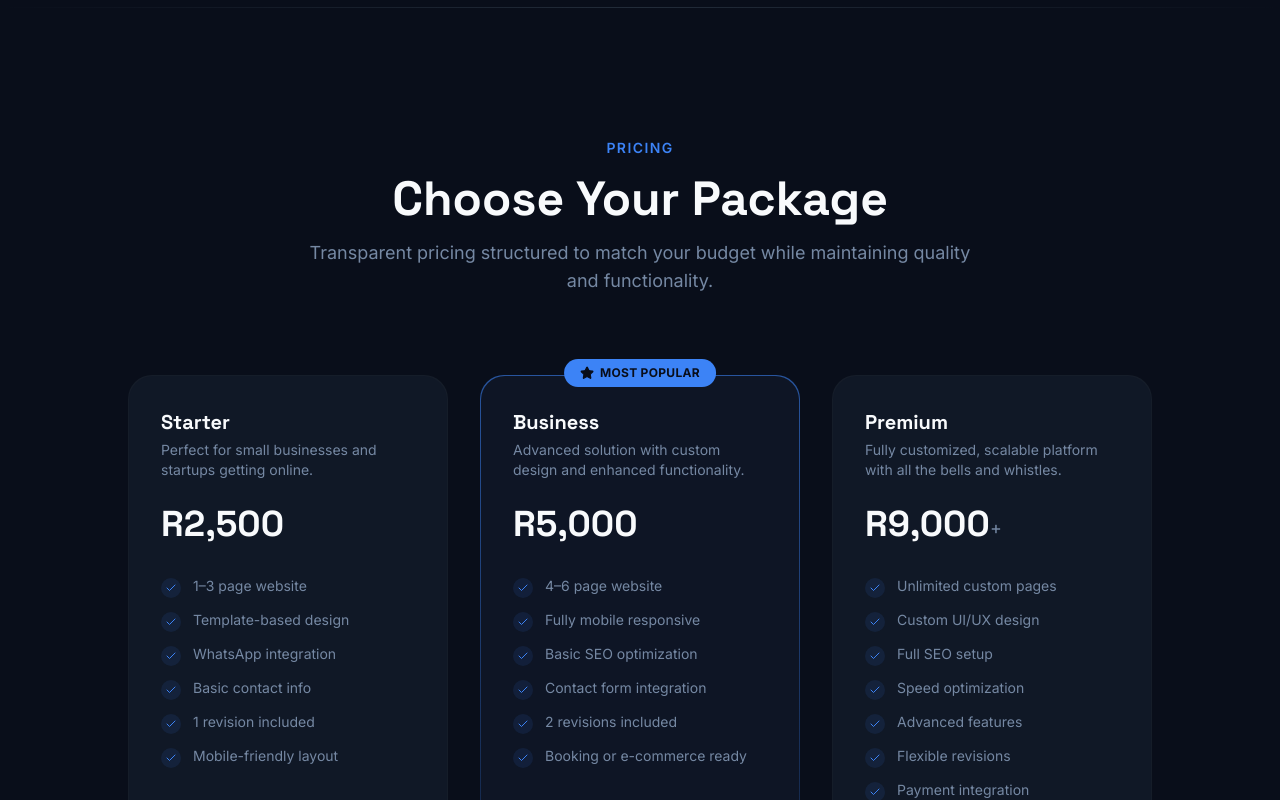
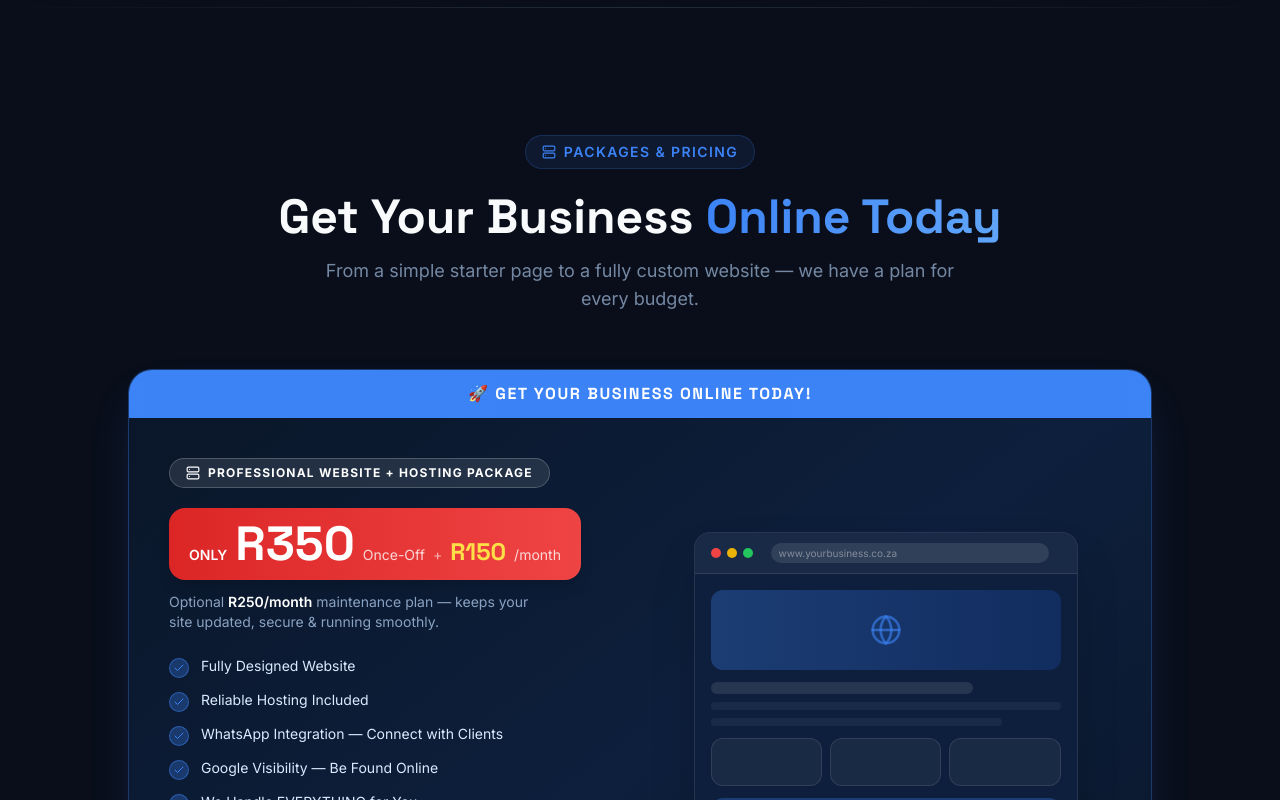
Before and after one commit to Sphile2012/nexamello, a React (Vite) app: page / in a window 1280 px wide. Shown: the part 2000-2800 px from the top of the page. Built offline with nearby package versions, Linux system fonts and the light colour scheme.

Commit message:
feat: R350 starter package, remove pricing section, own-a-website plans, enhanced hosting section

```diff
--- a/src/components/Footer.jsx
+++ b/src/components/Footer.jsx
@@ -8,8 +8,7 @@ export default function Footer() {
 
   const links = [
     { label: "Services", href: "#services" },
-    { label: "Pricing", href: "#pricing" },
-    { label: "Hosting", href: "#hosting" },
+    { label: "Packages", href: "#hosting" },
     { label: "Process", href: "#workflow" },
     { label: "Add-Ons", href: "#addons" },
     { label: "Why Us", href: "#value" },
--- a/src/components/HeroSection.jsx
+++ b/src/components/HeroSection.jsx
@@ -125,7 +125,7 @@ export default function HeroSection({ heroImage }) {
           <Button
             size="lg"
             variant="outline"
-            onClick={() => scrollTo("#pricing")}
+            onClick={() => scrollTo("#hosting")}
             className="font-inter font-semibold rounded-full px-8 py-6 text-base border-border/60 hover:bg-secondary/50 hover:border-primary/40 transition-all duration-300"
           >
             <Code2 className="w-4 h-4 mr-2" />
--- a/src/components/HostingSection.jsx
+++ b/src/components/HostingSection.jsx
@@ -1,106 +1,277 @@
 import { motion } from "framer-motion";
-import { Check, Server, ArrowRight, Star } from "lucide-react";
+import {
+  Check, Server, ArrowRight, Star, Zap,
+  Smartphone, Globe, ShieldCheck, Wrench,
+  Store, Scissors, Plug, Building2,
+} from "lucide-react";
 import { Button } from "@/components/ui/button";
-
-const WHATSAPP_NUMBER = "27823562239";
-
-const plans = [
-  {
-    name: "Basic",
-    price: "R2,500",
-    label: "once off Web design",
-    monthly: "R250/mo",
-    highlighted: false,
-    features: [
-      "5 GB SSD Storage",
-      "1–3 Page Website",
-      "Website Builder",
-      "SSL Security Certificate",
-      "Unlimited* Traffic",
-      "2 Databases",
-      "50 Mailboxes",
-      "Anti-SPAM & Anti-Virus",
-      "Webmail Access",
-      "cPanel (Control Panel)",
-      "Softaculous App Installer",
-      "WordPress Toolkit",
-    ],
-  },
-  {
-    name: "Standard",
-    price: "R4,500",
-    label: "once off Web design",
-    monthly: "R250/mo",
-    highlighted: true,
-    features: [
-      "15 GB SSD Storage",
-      "4–6 Page Website",
-      "Website Builder",
-      "SSL Security Certificate",
-      "Unlimited* Traffic",
-      "5 Databases",
-      "150 Mailboxes",
-      "Anti-SPAM & Anti-Virus",
-      "Webmail Access",
-      "cPanel (Control Panel)",
-      "Softaculous App Installer",
-      "WordPress Toolkit",
-    ],
-  },
-  {
-    name: "Pro",
-    price: "R9,000",
-    label: "once off Web design",
-    monthly: "R250/mo",
-    highlighted: false,
-    features: [
-      "35 GB SSD Storage",
-      "Custom Design",
-      "Website Builder",
-      "SSL Security Certificate",
-      "Unlimited* Traffic",
-      "10 Databases",
-      "300 Mailboxes",
-      "Anti-SPAM & Anti-Virus",
-      "Webmail Access",
-      "cPanel (Control Panel)",
-      "Softaculous App Installer",
-      "WordPress Toolkit",
-    ],
-  },
-];
 
 const scrollTo = (href) => {
   const el = document.querySelector(href);
   if (el) el.scrollIntoView({ behavior: "smooth" });
 };
 
+const starterFeatures = [
+  { icon: Globe, text: "Fully Designed Website" },
+  { icon: Server, text: "Reliable Hosting Included" },
+  { icon: Smartphone, text: "WhatsApp Integration — Connect with Clients" },
+  { icon: Zap, text: "Google Visibility — Be Found Online" },
+  { icon: ShieldCheck, text: "We Handle EVERYTHING for You" },
+];
+
+const perfectFor = [
+  { icon: Building2, label: "Small Businesses" },
+  { icon: Scissors, label: "Salons & Barbers" },
+  { icon: Plug, label: "Plumbers & Electricians" },
+  { icon: Store, label: "Shops & Startups" },
+];
+
+const ownPlans = [
+  {
+    name: "Basic",
+    price: "R2,500",
+    label: "Own a Website",
+    monthly: "+ R250/mo hosting",
+    highlighted: false,
+    features: [
+      "1–3 Page Website",
+      "5 GB SSD Storage",
+      "SSL Security Certificate",
+      "Unlimited* Traffic",
+      "50 Mailboxes",
+      "WhatsApp Integration",
+      "Mobile Responsive",
+      "cPanel Access",
+    ],
+  },
+  {
+    name: "Standard",
+    price: "R4,500",
+    label: "Own a Website",
+    monthly: "+ R250/mo hosting",
+    highlighted: true,
+    features: [
+      "4–6 Page Website",
+      "15 GB SSD Storage",
+      "SSL Security Certificate",
+      "Unlimited* Traffic",
+      "150 Mailboxes",
+      "WhatsApp + Contact Form",
+      "Basic SEO Setup",
+      "cPanel + WordPress Toolkit",
+    ],
+  },
+  {
+    name: "Pro",
+    price: "R9,000",
+    label: "Own a Website",
+    monthly: "+ R250/mo hosting",
+    highlighted: false,
+    features: [
+      "Unlimited Custom Pages",
+      "35 GB SSD Storage",
+      "SSL Security Certificate",
+      "Unlimited* Traffic",
+      "300 Mailboxes",
+      "Full SEO + Speed Optimization",
+      "Payment Integration",
+      "Analytics Dashboard",
+    ],
+  },
+];
+
 export default function HostingSection() {
   return (
-    <section id="process" className="py-24 sm:py-32 relative">
+    <section id="hosting" className="py-24 sm:py-32 relative">
       <div className="absolute top-0 left-0 right-0 h-px bg-gradient-to-r from-transparent via-border to-transparent" />
 
       <div className="max-w-7xl mx-auto px-4 sm:px-6 lg:px-8">
-        {/* Header */}
+
+        {/* ── Section header ── */}
         <motion.div
           initial={{ opacity: 0, y: 20 }}
           whileInView={{ opacity: 1, y: 0 }}
           viewport={{ once: true }}
           transition={{ duration: 0.6 }}
-          className="text-center mb-6"
+          className="text-center mb-14"
         >
-          <div className="inline-flex items-center gap-2 px-4 py-2 rounded-full bg-primary/10 border border-primary/20 mb-6">
-            <Server className="w-4 h-4 text-primary" />
-            <span className="text-sm font-inter font-medium text-primary">
-              Hosting & Building Packages
+          <span className="inline-flex items-center gap-2 px-4 py-1.5 rounded-full bg-primary/10 border border-primary/20 text-sm font-inter font-semibold text-primary uppercase tracking-widest mb-4">
+            <Server className="w-3.5 h-3.5" />
+            Packages & Pricing
+          </span>
+          <h2 className="mt-2 font-space font-bold text-3xl sm:text-4xl lg:text-5xl text-foreground">
+            Get Your Business{" "}
+            <span className="bg-gradient-to-r from-primary to-blue-400 bg-clip-text text-transparent">
+              Online Today
             </span>
+          </h2>
+          <p className="mt-4 max-w-2xl mx-auto text-muted-foreground font-inter text-lg">
+            From a simple starter page to a fully custom website — we have a plan for every budget.
+          </p>
+        </motion.div>
+
+        {/* ══════════════════════════════════════════
+            STARTER CARD — R350 once-off
+        ══════════════════════════════════════════ */}
+        <motion.div
+          initial={{ opacity: 0, y: 30 }}
+          whileInView={{ opacity: 1, y: 0 }}
+          viewport={{ once: true }}
+          transition={{ duration: 0.7 }}
+          className="max-w-5xl mx-auto mb-16"
+        >
+          <div className="relative rounded-3xl overflow-hidden border border-primary/30 bg-gradient-to-br from-[#0a1628] via-[#0d1f3c] to-[#0a1628] shadow-2xl shadow-primary/20">
+
+            {/* Top banner */}
+            <div className="bg-gradient-to-r from-primary via-blue-500 to-primary px-6 py-3 text-center">
+              <p className="font-space font-bold text-white text-sm sm:text-base uppercase tracking-widest">
+                🚀 Get Your Business Online Today!
+              </p>
+            </div>
+
+            <div className="p-8 sm:p-10 grid grid-cols-1 lg:grid-cols-2 gap-10 items-center">
+
+              {/* Left — pricing & features */}
+              <div>
+                {/* Package label */}
+                <div className="inline-flex items-center gap-2 px-4 py-1.5 rounded-full bg-white/10 border border-white/20 text-xs font-inter font-bold text-white uppercase tracking-widest mb-5">
+                  <Server className="w-3.5 h-3.5" />
+                  Professional Website + Hosting Package
+                </div>
+
+                {/* Price */}
+                <div className="mb-6">
+                  <div className="inline-flex items-baseline gap-2 px-5 py-3 rounded-2xl bg-gradient-to-r from-red-600 to-red-500 shadow-lg">
+                    <span className="text-white font-inter font-semibold text-sm">ONLY</span>
+                    <span className="font-space font-bold text-4xl sm:text-5xl text-white">R350</span>
+                    <span className="text-white/80 font-inter text-sm">Once-Off</span>
+                    <span className="text-white/60 font-inter text-sm">+</span>
+                    <span className="font-space font-bold text-2xl text-yellow-300">R150</span>
+                    <span className="text-white/80 font-inter text-sm">/month</span>
+                  </div>
+                  <p className="mt-3 text-sm font-inter text-blue-200/70 max-w-sm">
+                    Optional <span className="text-white font-semibold">R250/month</span> maintenance plan — keeps your site updated, secure & running smoothly.
+                  </p>
+                </div>
+
+                {/* Features */}
+                <ul className="space-y-3 mb-8">
+                  {starterFeatures.map((f) => (
+                    <li key={f.text} className="flex items-start gap-3">
+                      <div className="w-5 h-5 rounded-full bg-primary/30 border border-primary/50 flex items-center justify-center flex-shrink-0 mt-0.5">
+                        <Check className="w-3 h-3 text-primary" />
+                      </div>
+                      <span className="text-sm font-inter text-blue-100">{f.text}</span>
+                    </li>
+                  ))}
+                </ul>
+
+                {/* Perfect for */}
+                <div className="mb-8">
+                  <p className="text-xs font-inter font-bold text-yellow-400 uppercase tracking-widest mb-3">
+                    Perfect for:
+                  </p>
+                  <div className="grid grid-cols-2 gap-2">
+                    {perfectFor.map((item) => (
+                      <div key={item.label} className="flex items-center gap-2 px-3 py-2 rounded-xl bg-white/5 border border-white/10">
+                        <item.icon className="w-4 h-4 text-primary flex-shrink-0" />
+                        <span className="text-xs font-inter text-blue-100">{item.label}</span>
+                      </div>
+                    ))}
+                  </div>
+                </div>
+
+                {/* No stress banner */}
+                <div className="px-4 py-2.5 rounded-xl bg-gradient-to-r from-orange-600/80 to-orange-500/80 text-center mb-6">
+                  <p className="text-sm font-inter font-bold text-white">
+                    No Stress. No Tech Skills Needed. We Do It All.
+                  </p>
+                </div>
+
+                {/* CTA */}
+                <a
+                  href="https://wa.me/27823562239?text=Hi%20NexaWeb!%20I%27m%20interested%20in%20the%20R350%20starter%20website%20package."
+                  target="_blank"
+                  rel="noopener noreferrer"
+                  className="flex items-center justify-center gap-2 w-full py-4 rounded-2xl bg-[#25D366] hover:bg-[#25D366]/90 text-white font-inter font-bold text-base transition-all hover:scale-[1.02] shadow-lg shadow-[#25D366]/30"
+                >
+                  <span className="w-2 h-2 rounded-full bg-white animate-pulse" />
+                  WhatsApp Us Now to Get Started!
+                </a>
+              </div>
+
+              {/* Right — visual */}
+              <div className="flex flex-col items-center justify-center gap-6">
+                {/* Mock browser window */}
+                <div className="w-full max-w-sm rounded-2xl overflow-hidden border border-white/10 shadow-2xl bg-[#0d1f3c]">
+                  {/* Browser bar */}
+                  <div className="flex items-center gap-1.5 px-4 py-2.5 bg-white/5 border-b border-white/10">
+                    <span className="w-2.5 h-2.5 rounded-full bg-red-500" />
+                    <span className="w-2.5 h-2.5 rounded-full bg-yellow-500" />
+                    <span className="w-2.5 h-2.5 rounded-full bg-green-500" />
+                    <div className="flex-1 mx-3 h-5 rounded-md bg-white/10 flex items-center px-2">
+                      <span className="text-[10px] font-inter text-white/40">www.yourbusiness.co.za</span>
+                    </div>
+                  </div>
+                  {/* Mock website content */}
+                  <div className="p-4 space-y-3">
+                    <div className="h-20 rounded-xl bg-gradient-to-r from-primary/30 to-blue-600/20 flex items-center justify-center">
+                      <Globe className="w-8 h-8 text-primary/60" />
+                    </div>
+                    <div className="space-y-2">
+                      <div className="h-3 rounded-full bg-white/10 w-3/4" />
+                      <div className="h-2 rounded-full bg-white/5 w-full" />
+                      <div className="h-2 rounded-full bg-white/5 w-5/6" />
+                    </div>
+                    <div className="grid grid-cols-3 gap-2">
+                      {[...Array(3)].map((_, i) => (
+                        <div key={i} className="h-12 rounded-lg bg-white/5 border border-white/10" />
+                      ))}
+                    </div>
+                    <div className="h-8 rounded-xl bg-primary/30 flex items-center justify-center">
+                      <span className="text-xs font-inter text-primary/80 font-semibold">Contact Us</span>
+                    </div>
+                  </div>
+                </div>
+
+                {/* Stats */}
+                <div className="grid grid-cols-2 gap-3 w-full max-w-sm">
+                  {[
+                    { value: "R350", label: "Once-Off Setup" },
+                    { value: "R150", label: "Per Month" },
+                    { value: "1–3", label: "Days Delivery" },
+                    { value: "100%", label: "Mobile Ready" },
+                  ].map((s) => (
+                    <div key={s.label} className="text-center p-3 rounded-xl bg-white/5 border border-white/10">
+                      <p className="font-space font-bold text-xl text-primary">{s.value}</p>
+                      <p className="text-xs font-inter text-blue-200/60 mt-0.5">{s.label}</p>
+                    </div>
+                  ))}
+                </div>
+              </div>
+            </div>
           </div>
-          <h2 className="font-space font-bold text-3xl sm:text-4xl lg:text-5xl text-foreground">
-            Website Hosting &{" "}
-            <span className="text-primary">Building Packages</span>
-          </h2>
-          <p className="mt-4 max-w-xl mx-auto text-muted-foreground font-inter text-lg">
-            Everything you need to get online — hosting, email, security, and a professionally built website, all in one.
+        </motion.div>
+
+        {/* ══════════════════════════════════════════
+            OWN A WEBSITE — R2,500 / R4,500 / R9,000
+        ══════════════════════════════════════════ */}
+        <motion.div
+          initial={{ opacity: 0, y: 20 }}
+          whileInView={{ opacity: 1, y: 0 }}
+          viewport={{ once: true }}
+          transition={{ duration: 0.6 }}
+          className="text-center mb-10"
+        >
+          <div className="inline-flex items-center gap-2 px-4 py-1.5 rounded-full bg-primary/10 border border-primary/20 text-sm font-inter font-semibold text-primary uppercase tracking-widest mb-3">
+            <Star className="w-3.5 h-3.5" fill="currentColor" />
+            Own a Website
+          </div>
+          <h3 className="font-space font-bold text-2xl sm:text-3xl text-foreground">
+            Full Ownership Packages
+          </h3>
+          <p className="mt-2 text-muted-foreground font-inter">
+            Your website, your asset. Pay once, own it forever.
           </p>
         </motion.div>
 
@@ -109,54 +280,55 @@ export default function HostingSection() {
           initial={{ opacity: 0, scale: 0.95 }}
           whileInView={{ opacity: 1, scale: 1 }}
           viewport={{ once: true }}
-          transition={{ duration: 0.5, delay: 0.1 }}
-          className="flex justify-center mb-12"
+          transition={{ duration: 0.5 }}
+          className="flex justify-center mb-10"
         >
-          <div className="inline-flex items-center gap-3 px-6 py-3 rounded-full bg-primary/15 border border-primary/30">
+          <div className="inline-flex items-center gap-3 px-6 py-3 rounded-full bg-primary/10 border border-primary/25">
             <div className="w-2 h-2 rounded-full bg-primary animate-pulse" />
             <span className="font-inter font-semibold text-foreground text-sm sm:text-base">
-              Monthly subscription fee: <span className="text-primary font-bold">R250/month</span>
+              Monthly hosting fee: <span className="text-primary font-bold">R250/month</span>
             </span>
           </div>
         </motion.div>
 
-        {/* Pricing cards */}
         <div className="grid grid-cols-1 lg:grid-cols-3 gap-6 lg:gap-8 max-w-5xl mx-auto">
-          {plans.map((plan, i) => (
+          {ownPlans.map((plan, i) => (
             <motion.div
               key={plan.name}
               initial={{ opacity: 0, y: 30 }}
               whileInView={{ opacity: 1, y: 0 }}
               viewport={{ once: true }}
               transition={{ duration: 0.6, delay: i * 0.1 }}
-              className={`relative rounded-3xl p-px ${
+              whileHover={{ y: -6 }}
+              className={`relative rounded-3xl p-px transition-all duration-300 ${
                 plan.highlighted
                   ? "bg-gradient-to-b from-primary/60 to-primary/10"
-                  : "bg-border/50"
+                  : "bg-border/50 hover:bg-border/80"
               }`}
             >
               {plan.highlighted && (
-                <div className="absolute -top-4 left-1/2 -translate-x-1/2 px-4 py-1.5 rounded-full bg-primary text-primary-foreground text-xs font-inter font-bold uppercase tracking-wide flex items-center gap-1.5 whitespace-nowrap">
+                <div className="absolute -top-4 left-1/2 -translate-x-1/2 px-4 py-1.5 rounded-full bg-primary text-primary-foreground text-xs font-inter font-bold uppercase tracking-wide flex items-center gap-1.5 whitespace-nowrap shadow-lg shadow-primary/30">
                   <Star className="w-3.5 h-3.5" fill="currentColor" />
                   Most Popular
                 </div>
               )}
 
               <div className={`h-full rounded-3xl p-7 ${plan.highlighted ? "bg-card" : "bg-card/60"}`}>
-                {/* Plan name */}
+                {/* Header */}
                 <div className="mb-5">
                   <span className={`inline-block px-3 py-1 rounded-full text-xs font-inter font-bold uppercase tracking-widest mb-3 ${
                     plan.highlighted ? "bg-primary/20 text-primary" : "bg-secondary text-muted-foreground"
                   }`}>
                     {plan.name}
                   </span>
-                  <div>
+                  <div className="flex items-baseline gap-1">
                     <span className="font-space font-bold text-4xl text-foreground">{plan.price}</span>
                   </div>
-                  <p className="text-xs font-inter text-muted-foreground mt-1">{plan.label}</p>
+                  <p className="text-xs font-inter text-primary font-semibold mt-1">{plan.label}</p>
+                  <p className="text-xs font-inter text-muted-foreground mt-0.5">{plan.monthly}</p>
                 </div>
 
-                {/* Features list */}
+                {/* Features */}
                 <ul className="space-y-2.5 mb-7">
                   {plan.features.map((feature) => (
                     <li key={feature} className="flex items-center gap-3">
@@ -176,7 +348,7 @@ export default function HostingSection() {
                   variant={plan.highlighted ? "default" : "secondary"}
                   className="w-full rounded-full font-inter font-semibold py-5 gap-2 group"
                 >
-                  Get {plan.name} Plan
+                  Own a Website — {plan.name}
                   <ArrowRight className="w-4 h-4 group-hover:translate-x-1 transition-transform" />
                 </Button>
               </div>
@@ -184,18 +356,15 @@ export default function HostingSection() {
           ))}
         </div>
 
-        {/* Contact note */}
+        {/* Bottom note */}
         <motion.p
           initial={{ opacity: 0 }}
           whileInView={{ opacity: 1 }}
           viewport={{ once: true }}
           transition={{ duration: 0.6, delay: 0.4 }}
-          className="text-center mt-8 text-sm font-inter text-muted-foreground"
+          className="text-center mt-8 text-sm font-inter text-muted-foreground italic"
         >
-          Contact us for more info:{" "}
-          <a href="tel:0823562239" className="text-primary hover:underline font-medium">0823562239</a>
-          {" "}/ {" "}
-          <a href="tel:0820610949" className="text-primary hover:underline font-medium">0820610949</a>
+          All packages include a R1,500 non-refundable booking deposit. Balance due on completion.
         </motion.p>
       </div>
     </section>
--- a/src/components/Navbar.jsx
+++ b/src/components/Navbar.jsx
@@ -15,8 +15,7 @@ export default function Navbar() {
 
   const navLinks = [
     { label: "Services", href: "#services" },
-    { label: "Pricing", href: "#pricing" },
-    { label: "Hosting", href: "#hosting" },
+    { label: "Packages", href: "#hosting" },
     { label: "Process", href: "#workflow" },
     { label: "Add-Ons", href: "#addons" },
     { label: "Why Us", href: "#value" },
--- a/src/pages/Home.jsx
+++ b/src/pages/Home.jsx
@@ -1,7 +1,6 @@
 import Navbar from "../components/Navbar";
 import HeroSection from "../components/HeroSection";
 import ServicesSection from "../components/ServicesSection";
-import PricingSection from "../components/PricingSection";
 import AddOnsSection from "../components/AddOnsSection";
 import ValueSection from "../components/ValueSection";
 import ProcessSection from "../components/ProcessSection";
@@ -19,8 +18,7 @@ export default function Home() {
     <div className="min-h-screen bg-background font-inter">
       <Navbar />
       <HeroSection heroImage={HERO_IMAGE} />
-      <ServicesSection servicesImage={SERVICES_IMAGE} />
-      <PricingSection />
+      <ServicesSection />
       <HostingSection />
       <TestimonialsSection />
       <ProcessSection />
```
Also changed, not shown: 1 other file (tests, documents, lock files or other folders).
